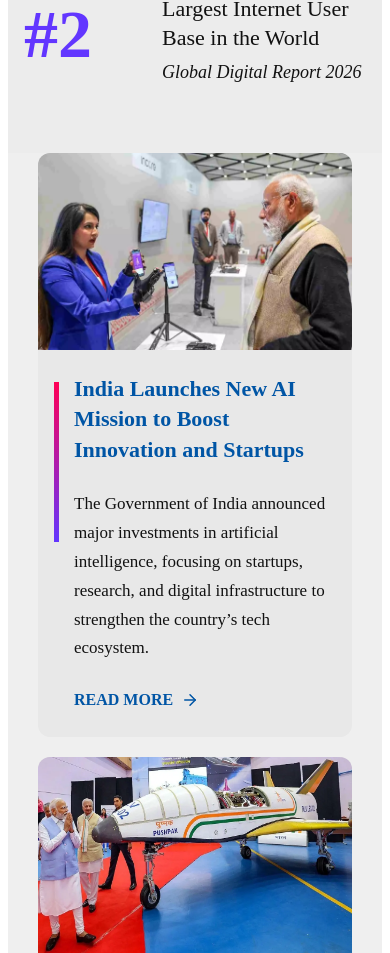
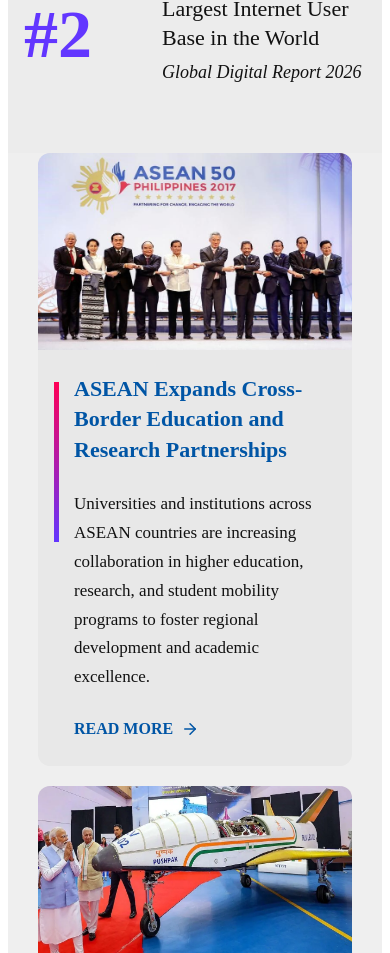
Before and after one commit to GIRESHCHATURVEDI/government-exam, a Next.js app: page / in a window 390 px wide. Shown: the part 2817-3770 px from the top of the page. Built offline with nearby package versions, Linux system fonts and the light colour scheme.

Commit message:
Updated Questions page again ssc mobileprograms button final

```diff
--- a/app/page.tsx
+++ b/app/page.tsx
@@ -64,13 +64,13 @@ const router = useRouter();
 
 
 const auNews = [
-  {
-    image: "/news1.jpg",
-    title:
-      "India Launches New AI Mission to Boost Innovation and Startups",
-    desc:
-      "The Government of India announced major investments in artificial intelligence, focusing on startups, research, and digital infrastructure to strengthen the country’s tech ecosystem.",
-  },
+{
+  image: "/asean.jpg",
+  title:
+    "ASEAN Expands Cross-Border Education and Research Partnerships",
+  desc:
+    "Universities and institutions across ASEAN countries are increasing collaboration in higher education, research, and student mobility programs to foster regional development and academic excellence.",
+},
   {
     image: "/news2.jpg",
     title:
```
Also changed, not shown: public/asean.jpg (added).
